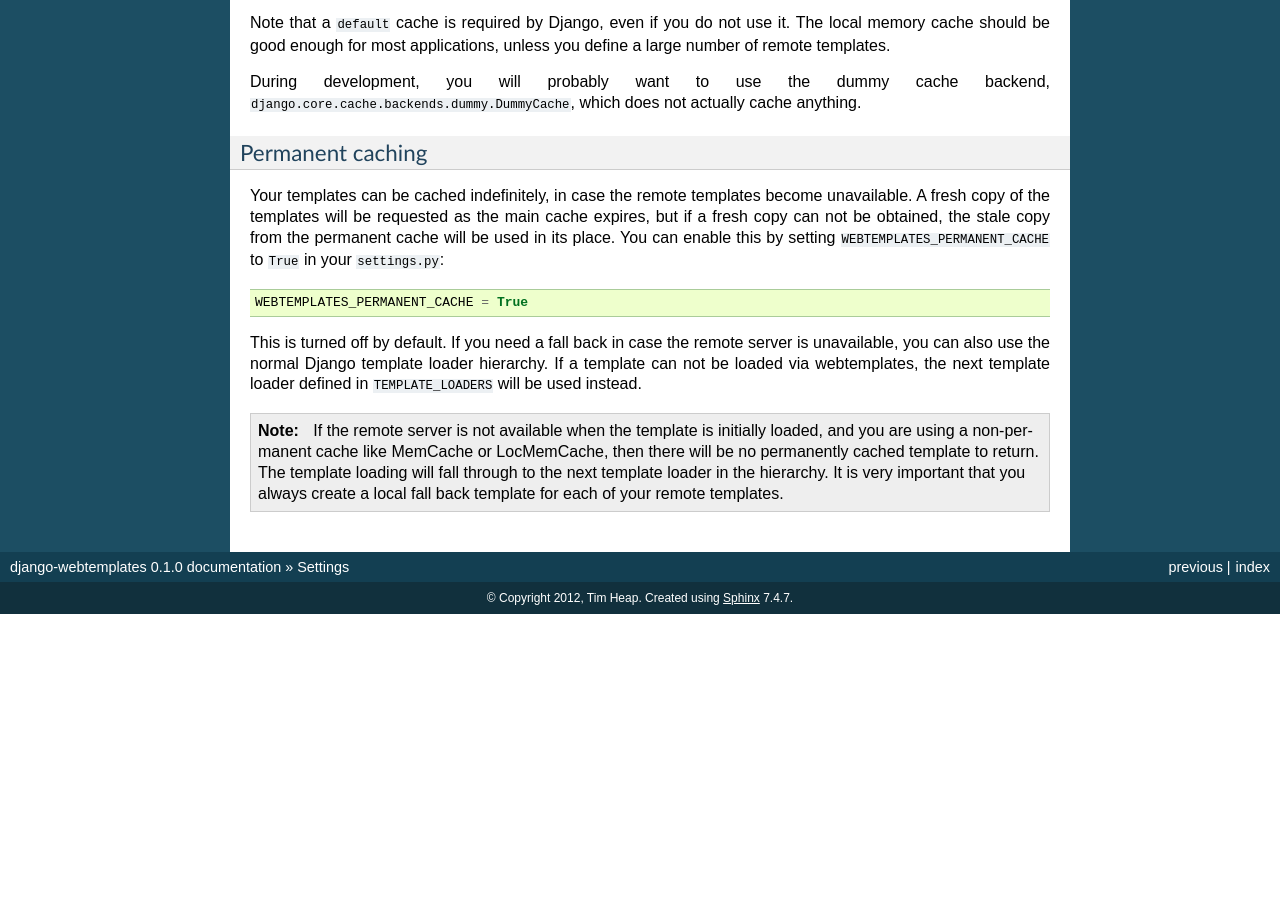
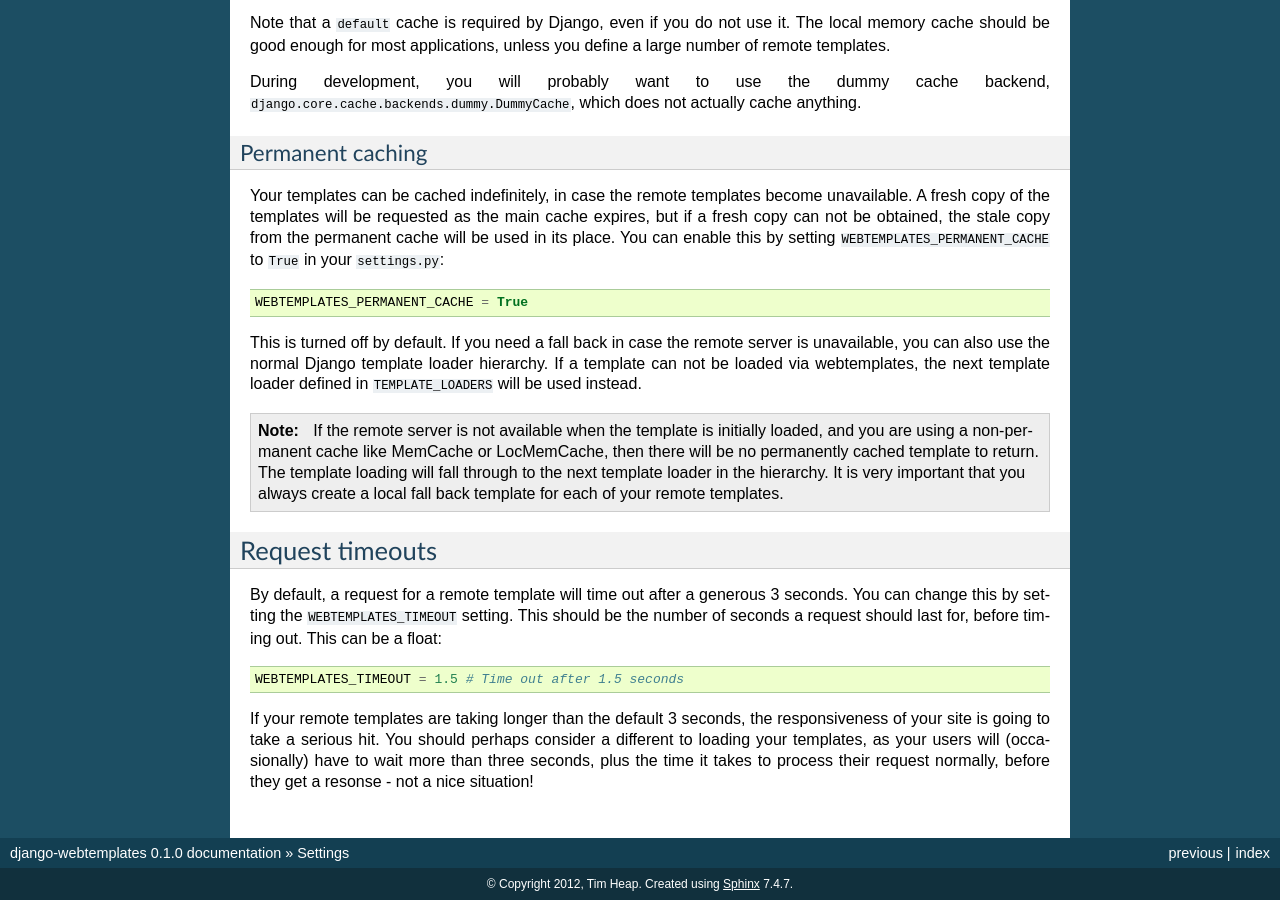
Before and after one commit to ionata-archive/django-webtemplates, a Sphinx documentation site: the page built from docs/settings.rst, in a window 1280 px wide and 900 px high, scrolled down 1499 px. Built offline with Sphinx 7.4.7, drawn with Linux system fonts in a browser that asks for light colours; before the commit the page ends 2113 px from its top, so only the background shows below that.

Commit message:
Add `WEBTEMPLATES_TIMEOUT` parameter

```diff
--- a/docs/settings.rst
+++ b/docs/settings.rst
@@ -122,3 +122,20 @@ defined in ``TEMPLATE_LOADERS`` will be used instead.
     template for each of your remote templates.
 
 .. _Django caching framework: https://docs.djangoproject.com/en/dev/topics/cache/
+
+Request timeouts
+================
+
+By default, a request for a remote template will time out after a generous 3
+seconds. You can change this by setting the ``WEBTEMPLATES_TIMEOUT`` setting.
+This should be the number of seconds a request should last for, before timing
+out. This can be a float::
+
+    WEBTEMPLATES_TIMEOUT = 1.5 # Time out after 1.5 seconds
+
+If your remote templates are taking longer than the default 3 seconds, the
+responsiveness of your site is going to take a serious hit. You should perhaps
+consider a different to loading your templates, as your users will
+(occasionally) have to wait more than three seconds, plus the time it takes to
+process their request normally, before they get a resonse - not a nice
+situation!
```
Also changed, not shown: 1 other file.
